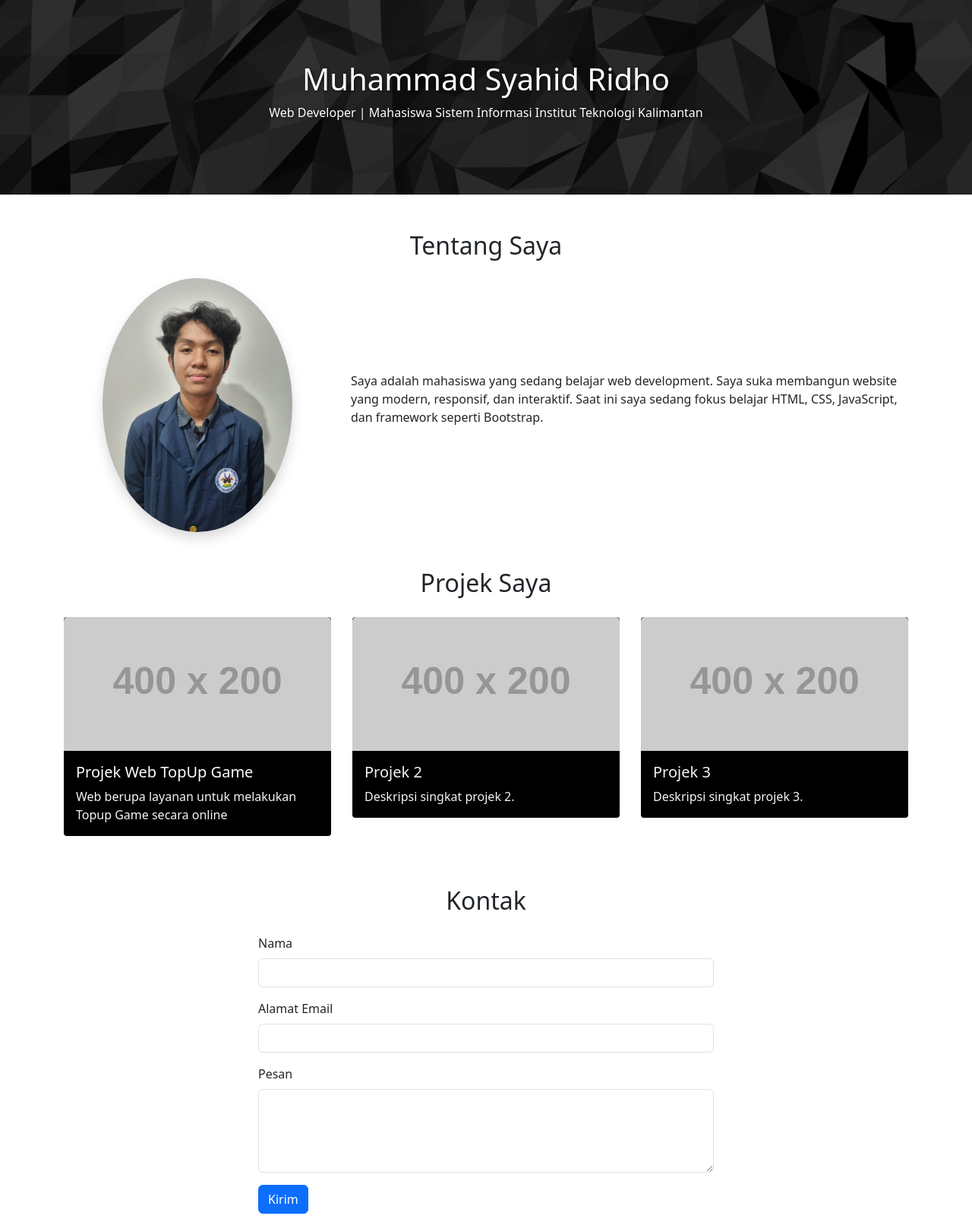
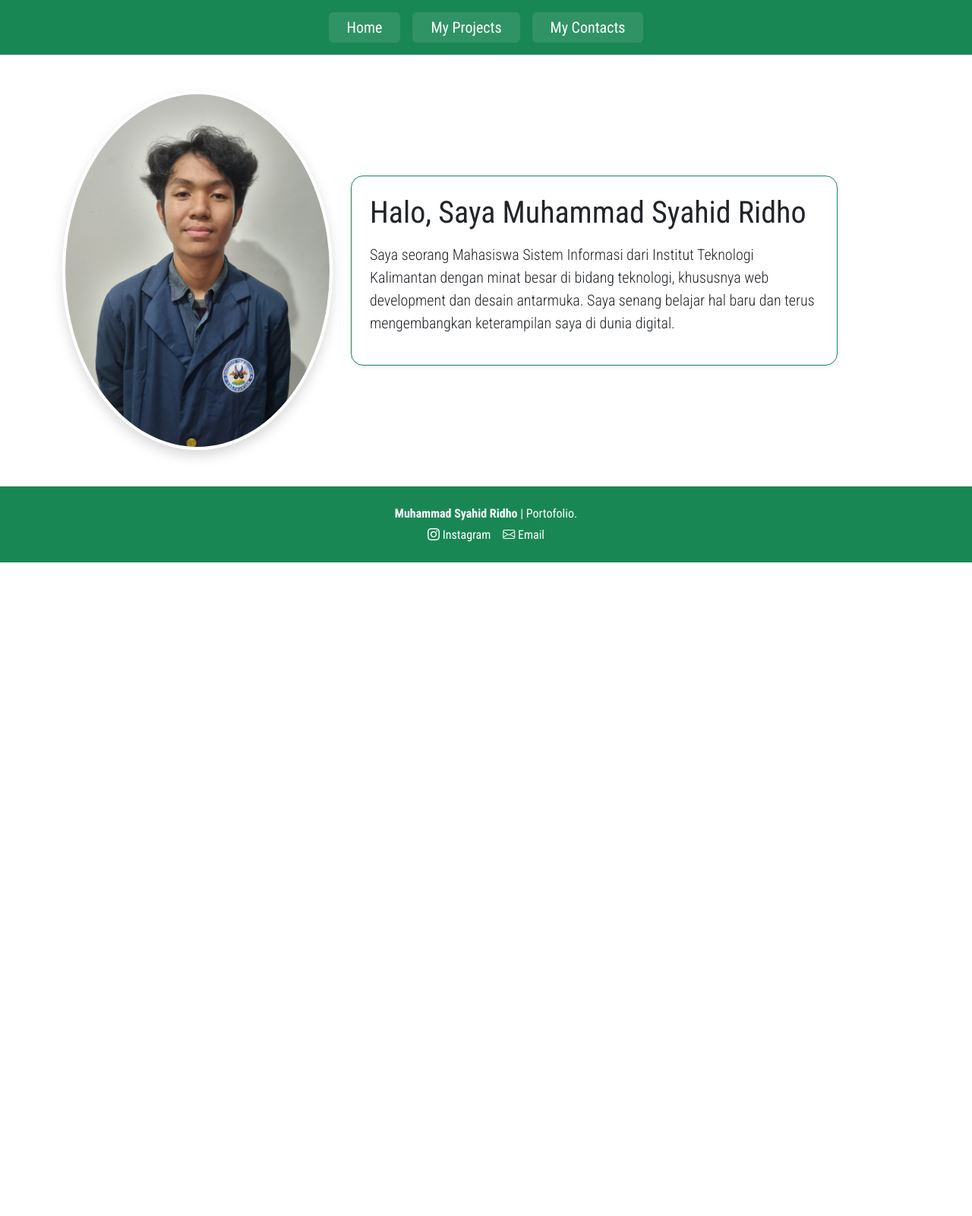
Before and after one commit to syahidrdho/Portofolio, a plain HTML site: page index.html in a window 1280 px wide. Shown: the top 1600 px of the page at 76% size. After the commit the page ends 800 px from the top, so only its background shows below. Drawn offline with nearby package versions, Linux system fonts and the light colour scheme; placeholder pictures from the web are drawn by us.

Commit message:
Add files via upload

```diff
--- a/index.html
+++ b/index.html
@@ -1,128 +1,157 @@
 <!DOCTYPE html>
 <html lang="id">
 <head>
-  <meta charset="UTF-8">
-  <meta name="viewport" content="width=device-width, initial-scale=1">
+  <meta charset="UTF-8" />
+  <meta name="viewport" content="width=device-width, initial-scale=1" />
   <title>Portofolio Saya</title>
-  <link href="https://cdn.jsdelivr.net/npm/bootstrap@5.3.3/dist/css/bootstrap.min.css" rel="stylesheet">
-  <style>
-    body {
-      scroll-behavior: smooth;
-    }
-   header {
-  background-image: url('img/foto-header.jpg');
-  background-size: cover;
-  background-position: center;
-  color: white;
-  padding: 80px 0;
-  text-shadow: 1px 1px 4px rgba(0,0,0,0.6);
-}
 
-    footer {
-      background-color: #f8f9fa;
-      text-align: center;
-      padding: 20px 0;
-      margin-top: 40px;
-    }
-    /* bagian projek*/
-    .card-custom {
-    background-color: rgb(0, 0, 0);
-    color: #f6f4f4;
-    border: 2px solid rgb(255, 255, 255);
-  }
-  </style>
+  <!-- Bootstrap CSS -->
+  <link href="https://cdn.jsdelivr.net/npm/bootstrap@5.3.3/dist/css/bootstrap.min.css" rel="stylesheet" />
+
+  <!-- Bootstrap Icons -->
+  <link rel="stylesheet" href="https://cdn.jsdelivr.net/npm/bootstrap-icons@1.10.5/font/bootstrap-icons.css" />
+
+  <!-- Custom CSS -->
+  <link rel="stylesheet" href="style.css" />
 </head>
 <body>
+  <main>
+    <!-- Navbar Hijau -->
+    <nav class="navbar navbar-expand-lg bg-success py-3">
+      <div class="container d-flex flex-wrap justify-content-center gap-3">
+        <div class="nav-box text-white text-center px-4 py-2 rounded" onclick="showSection('home')">
+          <h5 class="mb-0">Home</h5>
+        </div>
+        <div class="nav-box text-white text-center px-4 py-2 rounded" onclick="showSection('projects')">
+          <h5 class="mb-0">My Projects</h5>
+        </div>
+        <div class="nav-box text-white text-center px-4 py-2 rounded" onclick="showSection('contact')">
+          <h5 class="mb-0">My Contacts</h5>
+        </div>
+      </div>
+    </nav>
 
-  <!-- Header/Navbar -->
-  <header>
-    <div class="container">
-      <h1 class="text-center">Muhammad Syahid Ridho</h1>
-      <p class="text-center">Web Developer |  Mahasiswa Sistem Informasi Institut Teknologi Kalimantan</p>
+    <!-- Home Section -->
+    <section id="home" class="active container py-5">
+      <div class="row align-items-center">
+        <!-- Kolom Foto -->
+        <div class="col-md-4 text-center mb-4 mb-md-0">
+          <img src="img/foto-saya.jpg" alt="Foto Gurdoza" class="img-fluid rounded-circle shadow animate-photo" width="400" />
         </div>
-  </header>
-
-  <!-- Tentang Saya -->
-  <section class="container my-5" id="tentang">
-  <h2 class="text-center mb-4">Tentang Saya</h2>
-  <div class="row align-items-center">
-    <div class="col-md-4 text-center">
-      <img src="img/foto-saya.jpg" alt="Foto Saya" class="img-fluid rounded-circle shadow" style="max-width: 250px;">
-    </div>
-    <div class="col-md-8">
-      <p>
-        Saya adalah mahasiswa yang sedang belajar web development. Saya suka membangun website yang modern, responsif, dan interaktif. Saat ini saya sedang fokus belajar HTML, CSS, JavaScript, dan framework seperti Bootstrap.
+        <!-- Kolom Teks -->
+        <div class="col-md-7">
+            <div class="home-text-box border border-success rounded-4 p-4 shadow-sm">
+            <h1 class="mb-3 animate-text">Halo, Saya Muhammad Syahid Ridho</h1>
+            <p class="lead animate-text">
+             Saya seorang Mahasiswa Sistem Informasi dari Institut Teknologi Kalimantan dengan minat besar di bidang teknologi, khususnya web development dan desain antarmuka.
+            Saya senang belajar hal baru dan terus mengembangkan keterampilan saya di dunia digital.
             </p>
         </div>
 </div>
+
     </section>
 
-
-  <!-- Projek -->
-  <section class="container my-5" id="projek">
-    <h2 class="text-center mb-4">Projek Saya</h2>
-    <div class="row">
-      <div class="col-md-4 mb-3">
-        <div class="card card-custom">
-          <img src="https://via.placeholder.com/400x200" class="card-img-top" alt="Projek 1">
+    <!-- Project Section -->
+    <section id="projects" class="py-5 d-none">
+      <div class="container">
+        <h2 class="text-center mb-5 animate-text">My Projects</h2>
+        <div class="d-flex justify-content-center flex-wrap gap-4">
+          <!-- Proyek 1 -->
+          <div class="card project-card border border-success shadow-sm animate-project" style="max-width: 100%; width: 1000px;">
+            <img src="topup.jpg" class="card-img-top" alt="Top-Up Game" />
             <div class="card-body">
-            <h5 class="card-title">
-  <a href="http://boisterous-dodol-920ad2.netlify.app" target="_blank" class="text-white text-decoration-none">
-    Projek Web TopUp Game
-  </a>
-</h5>
-            <p class="card-text">Web berupa layanan untuk melakukan Topup Game secara online</p>
+              <h5 class="card-title">Website Top-Up Game</h5>
+              <p class="card-text">Website top-up Diamond ML dan FF menggunakan HTML, CSS, dan PHP.</p>
+              <a href="#" class="btn btn-project btn-sm">Lihat Proyek</a>
             </div>
           </div>
-      </div>
-      <div class="col-md-4 mb-3">
-        <div class="card card-custom">
-          <img src="https://via.placeholder.com/400x200" class="card-img-top" alt="Projek 2">
+
+          <!-- Proyek 2 -->
+         <div class="card project-card border border-success shadow-sm animate-project" style="max-width: 100%; width: 1000px;">
+            <img src="booking.jpg" class="card-img-top" alt="Sistem Booking" />
             <div class="card-body">
-            <h5 class="card-title">Projek 2</h5>
-            <p class="card-text">Deskripsi singkat projek 2.</p>
-          </div>
-        </div>
-      </div>
-      <div class="col-md-4 mb-3">
-        <div class="card card-custom">
-          <img src="https://via.placeholder.com/400x200" class="card-img-top" alt="Projek 3">
-          <div class="card-body">
-            <h5 class="card-title">Projek 3</h5>
-            <p class="card-text">Deskripsi singkat projek 3.</p>
+              <h5 class="card-title">Sistem Booking Ruangan</h5>
+              <p class="card-text">Aplikasi pemesanan ruang kelas berbasis web dengan MySQL & PHP.</p>
+              <a href="#" class="btn btn-project btn-sm">Lihat Proyek</a>
             </div>
           </div>
         </div>
       </div>
     </section>
 
-  <!-- Kontak -->
-  <section class="container my-5" id="kontak">
-    <h2 class="text-center mb-4">Kontak</h2>
-    <form class="mx-auto" style="max-width: 600px;">
-      <div class="mb-3">
-        <label for="nama" class="form-label">Nama</label>
-        <input type="text" class="form-control" id="nama" required>
+    <!-- Contact Section -->
+<section id="contact" class="bg-white py-5 mb-5 d-none">
+  <div class="container">
+    <h2 class="text-center mb-5 animate-text">My Contacts</h2>
+    <div class="row text-center g-4">
+
+      <!-- Email -->
+      <div class="col-md-4">
+        <div class="contact-box border border-success rounded-4 p-4 shadow-sm h-100">
+          <i class="bi bi-envelope-fill contact-icon"></i>
+          <h5 class="mt-3">Email</h5>
+          <p>muhammadsyahidridho27@gmail.com</p>
+          <a href="muhammadsyahidridho27@gmail.com" class="btn btn-project btn-sm mt-2">
+            <i class="bi bi-envelope me-1"></i> Hubungi Saya
+          </a>
         </div>
-      <div class="mb-3">
-        <label for="email" class="form-label">Alamat Email</label>
-        <input type="email" class="form-control" id="email" required>
       </div>
-      <div class="mb-3">
-        <label for="pesan" class="form-label">Pesan</label>
-        <textarea class="form-control" id="pesan" rows="4" required></textarea>
+
+      <!-- WhatsApp -->
+      <div class="col-md-4">
+        <div class="contact-box border border-success rounded-4 p-4 shadow-sm h-100">
+          <i class="bi bi-whatsapp contact-icon"></i>
+          <h5 class="mt-3">WhatsApp</h5>
+          <p>+62 812-3456-7890</p>
+          <a href="https://wa.me/6281234567890" target="_blank" class="btn btn-project btn-sm mt-2">
+            <i class="bi bi-whatsapp me-1"></i> Hubungi Saya
+          </a>
         </div>
-      <button type="submit" class="btn btn-primary">Kirim</button>
-    </form>
+      </div>
+
+      <!-- Instagram -->
+      <div class="col-md-4">
+        <div class="contact-box border border-success rounded-4 p-4 shadow-sm h-100">
+          <i class="bi bi-instagram contact-icon"></i>
+          <h5 class="mt-3">Instagram</h5>
+          <p>@syahidrdho</p>
+          <a href="https://www.instagram.com/syahidrdho" target="_blank" class="btn btn-project btn-sm mt-2">
+            <i class="bi bi-instagram me-1"></i> Hubungi Saya
+          </a>
+        </div>
+      </div>
+
+    </div>
+  </div>
 </section>
 
   <!-- Footer -->
-  <footer>
+  <footer class="bg-success text-white text-center py-4 mt-auto">
     <div class="container">
-      <p>Portofolio M.Syahid Ridho</p>
+      <p class="mb-1"><strong>Muhammad Syahid Ridho</strong> | Portofolio.</p>
+      <div class="d-flex justify-content-center gap-3">
+        <a href="https://www.instagram.com/syahidrdho" class="text-white text-decoration-none"><i class="bi bi-instagram"></i> Instagram</a>
+        <a href="muhammadsyahidridho27@gmail.com" class="text-white text-decoration-none"><i class="bi bi-envelope"></i> Email</a>
+      </div>
     </div>
   </footer>
 
+  <!-- Bootstrap JS -->
   <script src="https://cdn.jsdelivr.net/npm/bootstrap@5.3.3/dist/js/bootstrap.bundle.min.js"></script>
+
+  <!-- JavaScript Interaktif -->
+  <script>
+    function showSection(id) {
+      const sections = document.querySelectorAll("section");
+      sections.forEach(section => {
+        section.classList.add("d-none");
+      });
+      document.getElementById(id).classList.remove("d-none");
+    }
+
+    document.addEventListener("DOMContentLoaded", () => {
+      showSection("home");
+    });
+  </script>
 </body>
 </html>
--- /dev/null
+++ b/style.css
@@ -0,0 +1,198 @@
+/* ===== Import Font dari Google Fonts ===== */
+@import url('https://fonts.googleapis.com/css2?family=Roboto+Condensed:wght@300;400;700&display=swap');
+
+/* ===== Reset & Font Default ===== */
+* {
+  margin: 0;
+  padding: 0;
+  box-sizing: border-box;
+  font-family: "Roboto Condensed", sans-serif;
+}
+
+/* ===== Layout Umum untuk Tinggi Halaman ===== */
+html, body {
+  height: 100%;
+  margin: 0;
+}
+
+body {
+  display: flex;
+  flex-direction: column;
+}
+
+main {
+  flex: 1;
+}
+
+/* ===== Navigasi (Box Navbar Hijau) ===== */
+.nav-box {
+  background-color: rgba(255, 255, 255, 0.1);
+  cursor: pointer;
+  transition: transform 0.3s ease, background-color 0.3s ease;
+}
+
+.nav-box:hover {
+  background-color: rgba(255, 255, 255, 0.2);
+  transform: scale(1.05);
+}
+
+/* Responsif untuk Navbar di layar kecil */
+@media (max-width: 768px) {
+  .nav-box {
+    width: 100%;
+  }
+}
+
+/* ===== Foto pada Section Home ===== */
+#home img {
+  border: 4px solid #fff;
+  box-shadow: 0 4px 15px rgba(0, 0, 0, 0.2);
+  transition: transform 0.3s ease;
+}
+
+#home img:hover {
+  transform: scale(1.05);
+}
+
+
+/* ===== Animasi Teks Masuk dari Bawah ===== */
+.animate-text {
+  opacity: 0;
+  transform: translateY(20px);
+  animation: fadeInUp 1s ease-out forwards;
+  animation-delay: 0s;
+}
+
+@keyframes fadeInUp {
+  to {
+    opacity: 1;
+    transform: translateY(0);
+  }
+}
+
+/* ===== Animasi Foto Masuk dengan Zoom ===== */
+.animate-photo {
+  opacity: 0;
+  transform: scale(0.8);
+  animation: fadeInPhoto 1s ease-out forwards;
+  animation-delay: 0.1s;
+}
+
+@keyframes fadeInPhoto {
+  to {
+    opacity: 1;
+    transform: scale(1);
+  }
+}
+
+.animate-photo:hover {
+  transform: scale(1.05);
+  transition: transform 0.3s ease;
+}
+
+/* ===== Animasi untuk Project Card (Muncul dari Bawah) ===== */
+.animate-project {
+  opacity: 0;
+  transform: translateY(40px);
+  animation: slideUp 0.8s ease-out forwards;
+}
+
+@keyframes slideUp {
+  to {
+    opacity: 1;
+    transform: translateY(0);
+  }
+}
+
+/* ===== Efek Hover Project Card ===== */
+.project-card {
+  transition: transform 0.3s ease, box-shadow 0.3s ease;
+}
+
+.project-card:hover {
+  transform: scale(1.02);
+  box-shadow: 0 12px 24px rgba(0, 128, 0, 0.2);
+}
+
+/* ===== Tombol Project (Putih & Hover Hijau) ===== */
+.btn-project {
+  background-color: white;
+  color: green;
+  border: 2px solid green;
+  transition: all 0.3s ease;
+}
+
+.btn-project:hover,
+.btn-project:focus {
+  background-color: green;
+  color: white;
+}
+
+/* ===== Kotak Kontak (Email, WhatsApp, Instagram) ===== */
+.contact-box {
+  transition: transform 0.3s ease, box-shadow 0.3s ease;
+}
+
+.contact-box:hover {
+  transform: translateY(-5px);
+  box-shadow: 0 10px 18px rgba(0, 0, 0, 0.1);
+}
+
+/* Border teks di bagian home */
+.home-text-box {
+  background-color: #ffffff;
+  border-left: 5px solid green;
+  border-right: 5px solid green;
+  transition: transform 0.3s ease;
+}
+
+.home-text-box:hover {
+  transform: scale(1.01);
+}
+
+/* Animasi masuk untuk contact-box */
+@keyframes fadeInUp {
+  0% {
+    opacity: 0;
+    transform: translateY(30px);
+  }
+  100% {
+    opacity: 1;
+    transform: translateY(0);
+  }
+}
+
+.contact-box {
+  animation: fadeInUp 0.8s ease forwards;
+  opacity: 0;
+  transform: translateY(30px);
+  transition: transform 0.3s ease, box-shadow 0.3s ease;
+}
+
+/* Animasi delay berbeda-beda */
+.contact-box:nth-child(1) {
+  animation-delay: 0.2s;
+}
+.contact-box:nth-child(2) {
+  animation-delay: 0.4s;
+}
+.contact-box:nth-child(3) {
+  animation-delay: 0.6s;
+}
+
+/* Hover efek */
+.contact-box:hover {
+  transform: translateY(-5px) scale(1.02);
+  box-shadow: 0 12px 24px rgba(0, 128, 0, 0.15);
+}
+
+/* Ikon lebih besar dan berwarna */
+.contact-icon {
+  font-size: 2.5rem;
+  color: green;
+  transition: transform 0.3s ease;
+}
+
+.contact-box:hover .contact-icon {
+  transform: scale(1.2);
+}
```
Lines whose indentation alone changed are shown as unchanged.
